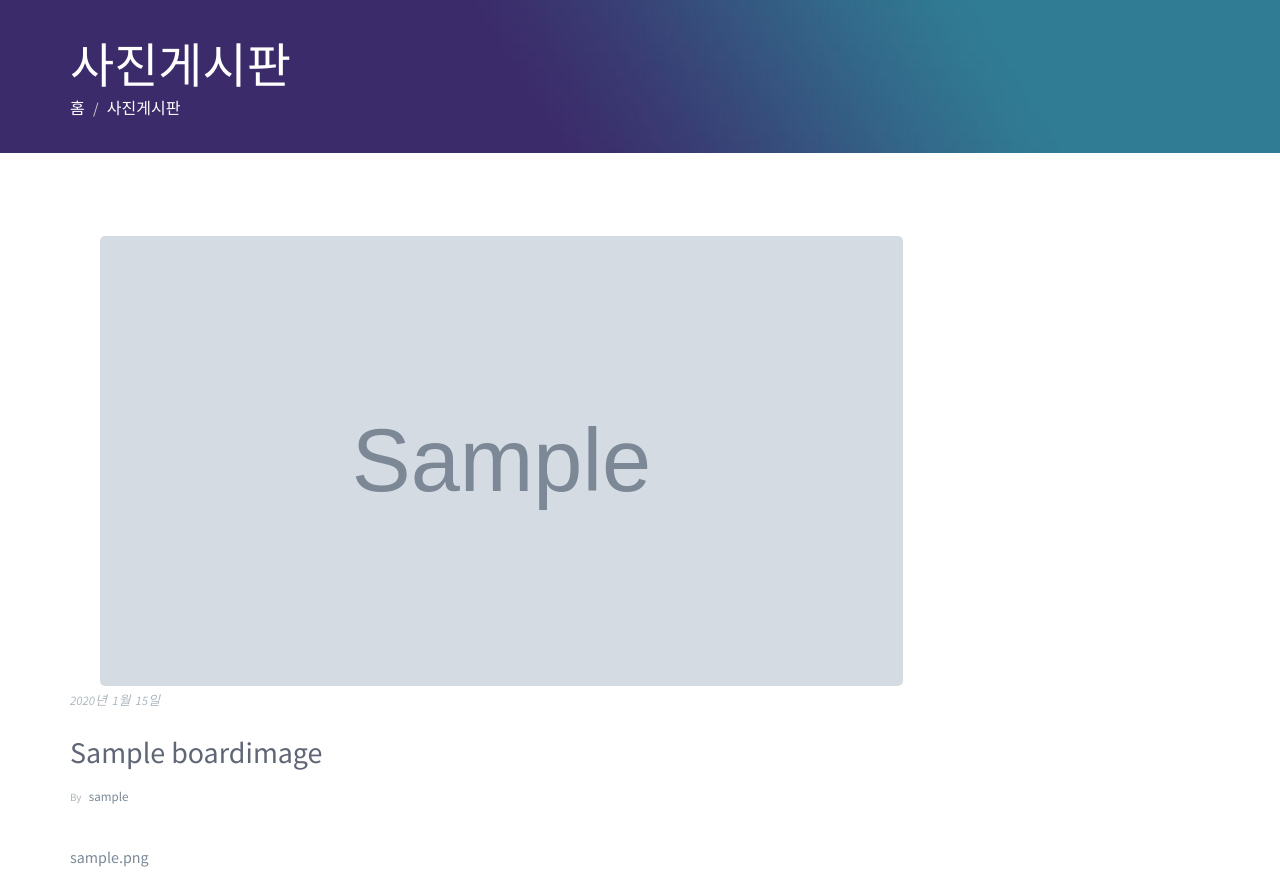
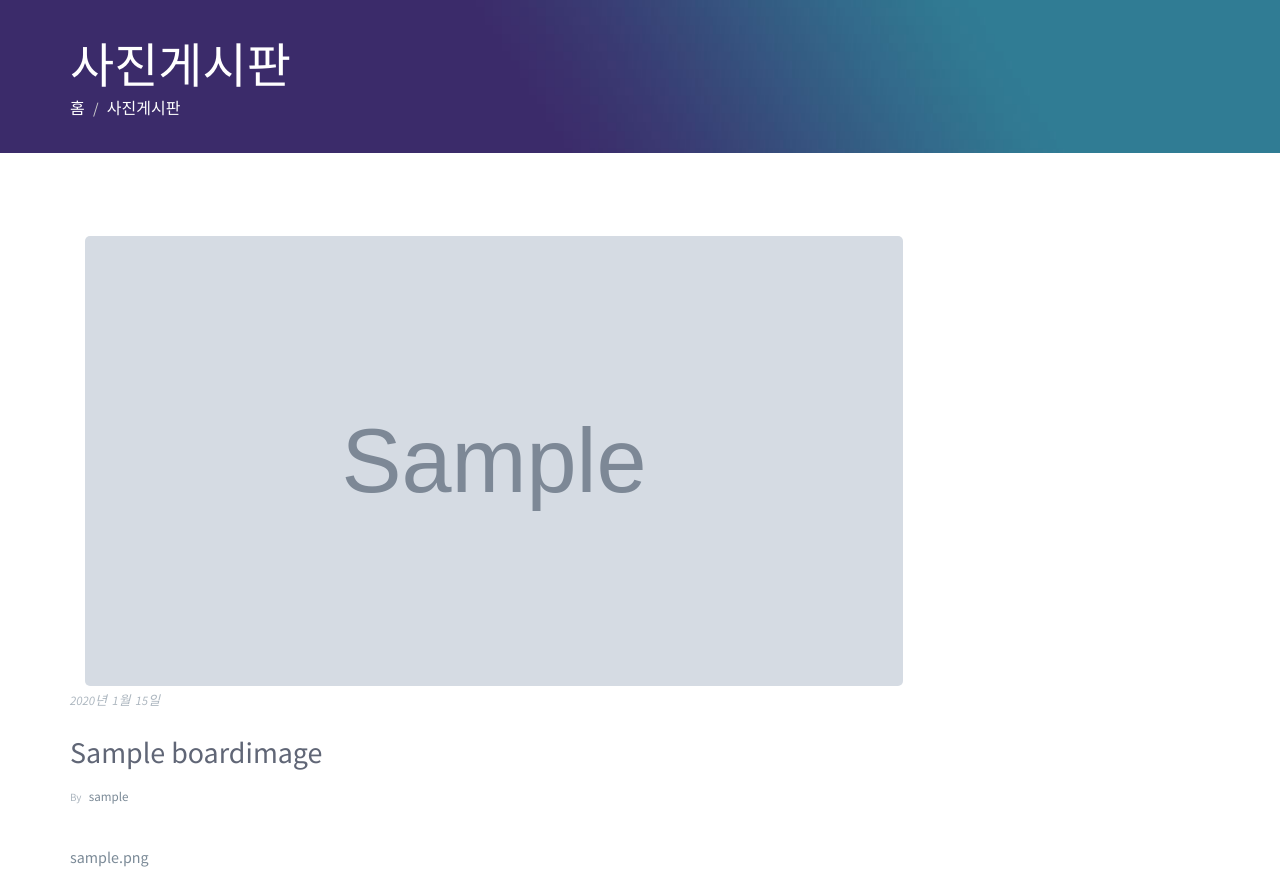
Before and after one commit to pck886/crane, a Django app: page /image_board/ in a window 1280 px wide. Shown: the part 128-1013 px from the top of the page. Run offline with Django 3.2, Linux system fonts and the light colour scheme; data comes from the database, SQL or seed files in the repository; tables that the repository leaves empty hold one stand-in row (values such as "Sample post"); grey boxes marked "Sample" are stand-in pictures; some libraries are stand-ins or nearby versions.

Commit message:
remove left padding

```diff
--- a/homepage/templates/homepage/imageBoard.html
+++ b/homepage/templates/homepage/imageBoard.html
@@ -39,7 +39,7 @@
 					<article class="blog-post-wrapper">
 						<div class="figure col-md-12 col-sm-12">
 							<!-- <div id="blog-post-carousel" class="carousel slide blog-carousel" data-ride="carousel"> -->
-							<div class="carousel slide col-md-9 col-sm-9" id="myCarousel-{{ forloop.counter0 }}" name="myCarousel-{{ forloop.counter0 }}">
+							<div class="carousel slide col-md-9 col-sm-9" style="padding-left: 0px;" id="myCarousel-{{ forloop.counter0 }}" name="myCarousel-{{ forloop.counter0 }}">
 								<!-- Wrapper for slides -->
 								<div class="carousel-inner">
 									{% for image in imageboard.boardimages_set.all %}
```
